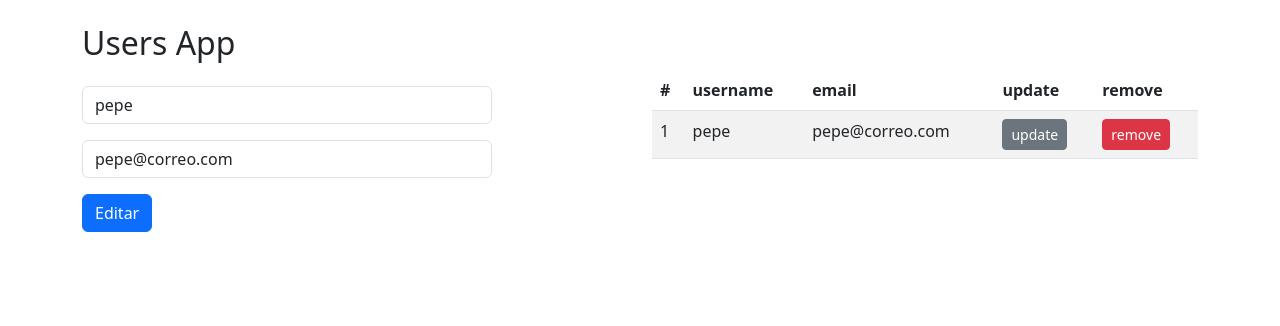
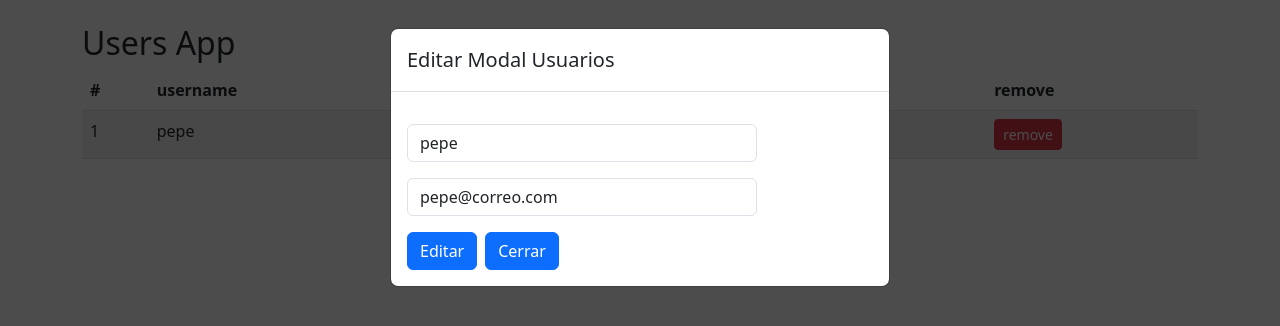
Before and after one commit to aguramirez/users-app, a React (Vite) app: page / in a window 1280 px wide. Both pictures are taken after a click on the button "update". Shown: the top 326 px of the page. Built offline with nearby package versions, Linux system fonts and the light colour scheme.

Commit message:
agrego modal para form

```diff
--- a/package.json
+++ b/package.json
@@ -11,7 +11,8 @@
   },
   "dependencies": {
     "react": "^18.2.0",
-    "react-dom": "^18.2.0"
+    "react-dom": "^18.2.0",
+    "sweetalert2": "^11.7.20"
   },
   "devDependencies": {
     "@types/react": "^18.2.14",
--- a/src/UsersApp.jsx
+++ b/src/UsersApp.jsx
@@ -1,75 +1,75 @@
-import { useReducer, useState } from "react";
 import { Userform } from "./components/UserForm"
 import { UsersList } from "./components/UsersList"
-import { usersReducer } from "./reducers/usersReducer";
+import { useUsers } from "./hooks/useUsers";
 
-const initialUsers = [
-    {
-        id: 1,
-        username: 'pepe',
-        password: '12345',
-        email: 'pepe@correo.com'
-    },
-];
 
-const initialUserForm = {
-    id: 0,
-    username: '',
-    password: '',
-    email: ''
-}
 export const UsersApp = () => {
 
-    const [users, dispatch] = useReducer(usersReducer, initialUsers);
-    const [userSelected, setUserSelected] = useState(initialUserForm);
+    const {
+        users,
+        userSelected,
+        initialUserForm,
+        visibleForm,
+        handlerAddUser,
+        handlerRemoveUser,
+        handlerUserSelectedForm,
+        handlerOpenForm,
+        handlerCloseForm,
+    } = useUsers();
 
-    const handlerAddUser = (user) => {
-        // console.log(user);
-        let type;
+    return (
+        <>
+            {
 
-        if(user.id === 0){
-            type = 'addUser';
-        }else{
-            type = 'updateUser'
-        }
-        dispatch({
-            type: type,
-            payload: user
-        })
+                !visibleForm ||
+                <div className="abrir-modal animacion fadeIn">
+                    <div className="modal" style={ {display:"block"}} tabIndex="-1">
+                        <div className="modal-dialog" role="document">
+                            <div className="modal-content">
+                                <div className="modal-header">
+                                    <h5 className="modal-title">
+                                        {userSelected.id > 0 ? 'Editar' : 'Crear'} Modal Usuarios
+                                    </h5>
+
+                                </div>
+                                <div className="modal-body">
+                                    <Userform
+                                        initialUserForm={initialUserForm}
+                                        userSelected={userSelected}
+                                        handlerAddUser={handlerAddUser}
+                                        handlerCloseForm={handlerCloseForm} />
+                                </div>
+                            </div>
+                        </div>
+                    </div>
+                </div>
+
             }
 
-    const handlerRemoveUser = (id) => {
-        dispatch({
-            type: 'removeUser',
-            payload: id
-        })
-    }
-
-    const handlerUserSelectedForm = (user) => {
-        // console.log(user);
-        setUserSelected({...user});
-    }
-
-    return (
             <div className="container my-4">
                 <h2>Users App</h2>
                 <div className="row">
+
                     <div className="col">
-                    <Userform
-                        initialUserForm={initialUserForm}
-                        userSelected={userSelected}
-                        handlerAddUser={handlerAddUser} />
-                </div>
-                <div className="col">
-                    {users.length === 0
+                        {
+                            visibleForm ||
+                            <button className="btn btn-primary my-2" onClick={handlerOpenForm}>
+                                Nuevo usuario
+                            </button>
+                        }
+                        {
+                            users.length === 0
                                 ? <div className="alert alert-warning">No hay usuarios en el sistema!</div>
                                 : <UsersList
                                     handlerUserSelectedForm={handlerUserSelectedForm}
                                     handlerRemoveUser={handlerRemoveUser}
-                            users={users} />}
+                                    users={users} />
+                        }
 
                     </div>
                 </div>
             </div>
+        </>
     )
+
 }
--- a/src/components/UserForm.jsx
+++ b/src/components/UserForm.jsx
@@ -1,7 +1,8 @@
 import { useEffect, useState } from "react";
+import Swal from "sweetalert2";
 
 
-export const Userform = ({ userSelected, handlerAddUser, initialUserForm }) => {
+export const Userform = ({ userSelected, handlerAddUser, initialUserForm, handlerCloseForm }) => {
 
     const [userForm, setUserForm] = useState(initialUserForm);
 
@@ -26,13 +27,24 @@ export const Userform = ({ userSelected, handlerAddUser, initialUserForm }) => {
     const onSubmit = (event) => {
         event.preventDefault();
         if (!username || (!password && id === 0) || !email) {
-            alert('Debe completar los campos del formulario')
-            return
+
+            Swal.fire(
+                'Error de validacion',
+                'Debe completar los datos del formulario!',
+                'error'
+            );
+
+            return;
         }
         // console.log(userForm);
 
         // guardar el user form en el listado de usuarios
         handlerAddUser(userForm);
+        setUserForm(initialUserForm);
+    }
+
+    const onCloseForm = () => {
+        handlerCloseForm();
         setUserForm(initialUserForm);
     }
 
@@ -68,6 +80,12 @@ export const Userform = ({ userSelected, handlerAddUser, initialUserForm }) => {
                 onChange={onInputChange}>
                 {id > 0 ? 'Editar' : 'Crear'}
             </button>
+            <button
+                className="btn btn-primary mx-2"
+                type="button"
+                onClick={onCloseForm}>
+                Cerrar
+            </button>
         </form>
     )
 }
--- /dev/null
+++ b/src/hooks/useUsers.js
@@ -0,0 +1,99 @@
+import { useReducer, useState } from "react";
+import { usersReducer } from "../reducers/usersReducer";
+import Swal from "sweetalert2";
+
+
+const initialUsers = [
+    {
+        id: 1,
+        username: 'pepe',
+        password: '12345',
+        email: 'pepe@correo.com'
+    },
+];
+
+const initialUserForm = {
+    id: 0,
+    username: '',
+    password: '',
+    email: ''
+}
+
+export const useUsers = () => {
+
+    const [users, dispatch] = useReducer(usersReducer, initialUsers);
+    const [userSelected, setUserSelected] = useState(initialUserForm);
+    const [visibleForm, setVisibleForm] = useState(false);
+
+    const handlerAddUser = (user) => {
+
+        dispatch({
+            type: (user.id === 0) ? 'addUser' : 'updateUser',
+            payload: user
+        });
+
+        Swal.fire(
+            (user.id === 0) ?
+                'Usuario creado' : 'Usuario actualizado',
+            (user.id === 0) ?
+                'El usuario ha sido creado con exito!' : 'El usuario ha sido actaulizado con exito!',
+            'success'
+        );
+
+        handlerCloseForm();
+    }
+
+    const handlerRemoveUser = (id) => {
+
+        Swal.fire({
+            title: 'Esta seguro que desea eliminar?',
+            text: "Cuidado el usuario sera eliminado!",
+            icon: 'warning',
+            showCancelButton: true,
+            confirmButtonColor: '#3085d6',
+            cancelButtonColor: '#d33',
+            confirmButtonText: 'Si, eliminar!'
+        }).then((result) => {
+            if (result.isConfirmed) {
+
+                dispatch({
+                    type: 'removeUser',
+                    payload: id
+                });
+
+                Swal.fire(
+                    'Usuario Eliminado!',
+                    'El usuario ha sido eliminado con exito!',
+                    'success'
+                )
+            }
+        })
+    }
+
+    const handlerUserSelectedForm = (user) => {
+        // console.log(user);
+        setVisibleForm(true);
+        setUserSelected({ ...user });
+    }
+
+    const handlerOpenForm = () => {
+        setVisibleForm(true);
+    }
+
+    const handlerCloseForm = () => {
+        setVisibleForm(false);
+        setUserSelected(initialUserForm);
+    }
+
+    return {
+        users,
+        userSelected,
+        initialUserForm,
+        visibleForm,
+        handlerAddUser,
+        handlerRemoveUser,
+        handlerUserSelectedForm,
+        handlerOpenForm,
+        handlerCloseForm,
+    }
+}
--- a/src/styles.css
+++ b/src/styles.css
@@ -0,0 +1,41 @@
+.abrir-modal {
+    background-color: rgba(0, 0, 0, 0.7);
+    position: fixed;
+    top: 0px;
+    left: 0px;
+    width: 100%;
+    height: 100%;
+    z-index: 1000;
+}
+
+.animacion {
+    animation-duration: 2s;
+    animation-fill-mode: both;
+    -webkit-animation-duration: 0.5s;
+    -webkit-animation-fill-mode: both;
+}
+
+.fadeIn {
+    animation-name: fadeIn;
+    -webkit-animation-name: fadeIn;
+}
+
+@keyframes fadeIn {
+    0% {
+        opacity: 0
+    }
+
+    to {
+        opacity: 1
+    }
+}
+
+@-webkit-keyframes fadeIn {
+    0% {
+        opacity: 0
+    }
+
+    to {
+        opacity: 1
+    }
+}
```
Also changed, not shown: 1 other file (tests, documents, lock files or other folders). Lines whose indentation alone changed are shown as unchanged.
